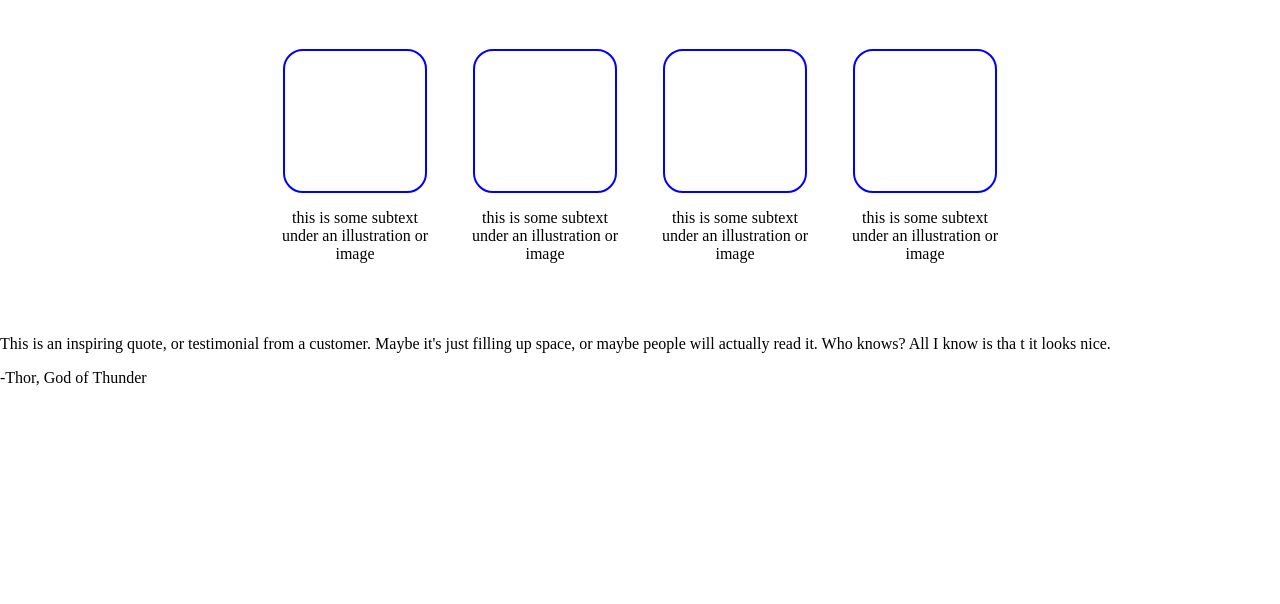
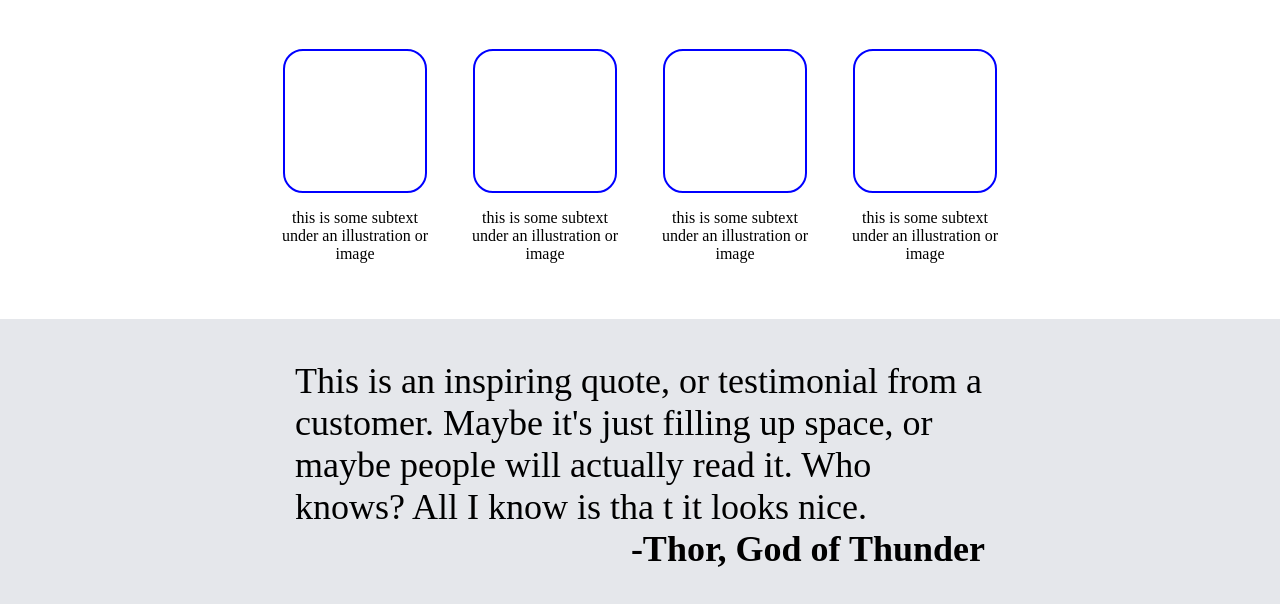
Before and after one commit to IliasTsiasiotis/OdinProjects, a plain HTML site: page landing-page/index.html in a window 1280 px wide. Shown: the part 530-1134 px from the top of the page. Before the commit the page ends 933 px from the top, so only its background shows below. Drawn offline with Linux system fonts and the light colour scheme.

Commit message:
second project

```diff
--- a/landing-page/index.html
+++ b/landing-page/index.html
@@ -53,8 +53,17 @@
                 </div>
             </div>
             <div class="quote">
-                <p>This is an inspiring quote, or testimonial from a customer. Maybe it's just filling up space, or maybe people will actually read it. Who knows? All I know is tha t it looks nice.</p>
-                <p>-Thor, God of Thunder</p>
+                <div class="text">
+                    <p>This is an inspiring quote, or testimonial from a customer. Maybe it's just filling up space, or maybe people will actually read it. Who knows? All I know is tha t it looks nice.
+                    <span class="author">-Thor, God of Thunder</span>
+                    </p>
+                </div>
+            </div>
+
+            <div class="contact">
+                <div class="contact-button">
+
+                </div>
             </div>
         </main>
         <footer>
--- a/landing-page/style.css
+++ b/landing-page/style.css
@@ -122,3 +122,23 @@ header,
     border: solid 2px blue;
     border-radius: 20px;
 }
+
+.quote {
+    background-color: #E5E7EB;
+    font-size: 36px;
+}
+
+.text {
+    padding: 5px 0;
+    width: 690px;
+    display:flex;
+    flex-direction: column;
+    align-items: center;
+    margin:0 auto;
+}
+
+.author {
+    display: flex;
+    justify-content: right;
+    font-weight: bold;
+}
```
